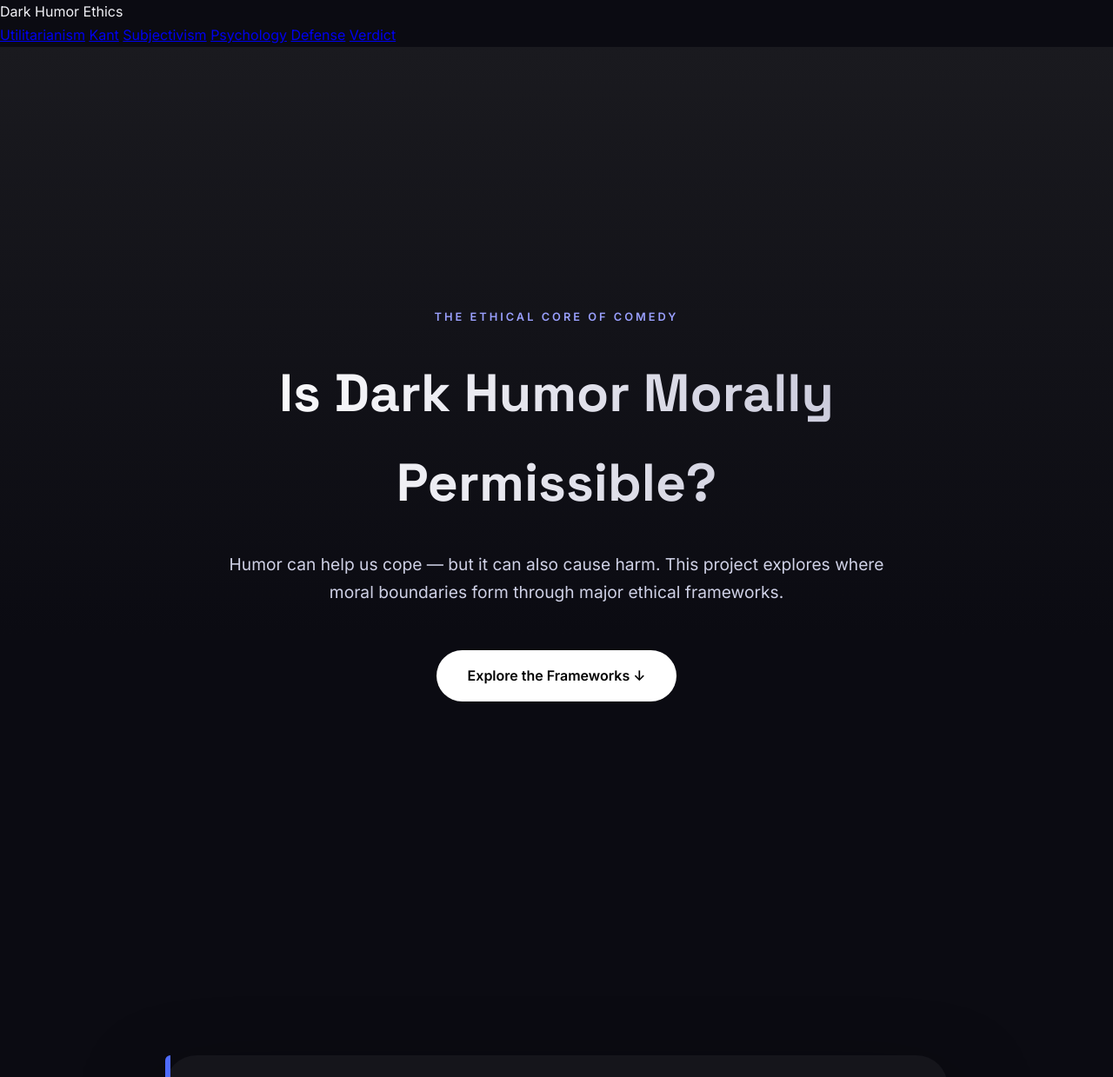
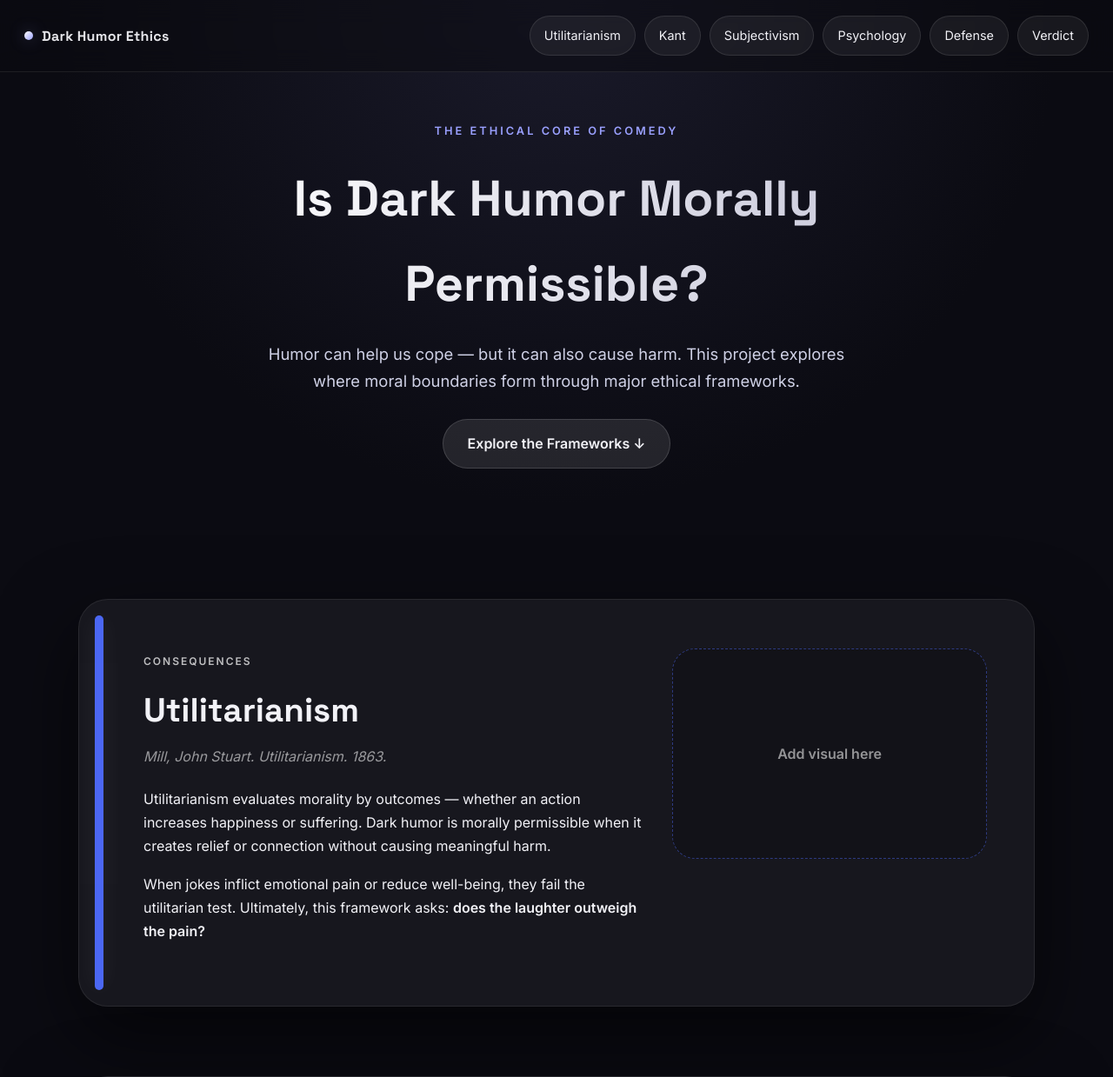
Before and after one commit to bladebob2000/grid-proj, a plain HTML site: page index.html in a window 1280 px wide. Shown: the top 1239 px of the page at 87% size. Drawn offline with Linux system fonts and the light colour scheme.

Commit message:
Update style.css

```diff
--- a/style.css
+++ b/style.css
@@ -2,188 +2,335 @@ html {
   scroll-behavior: smooth;
 }
 
+:root {
+  --bg: #0b0b12;
+  --panel: rgba(255,255,255,0.05);
+  --border: rgba(255,255,255,0.10);
+  --text: #f2f2f7;
+  --muted: #cfd1e6;
+
+  --util: #4f6cff;
+  --kant: #7a3cff;
+  --subj: #2f8f6b;
+  --psych: #c48a2a;
+  --def: #b5b5c7;
+  --verdict: #9aa0ff;
+}
+
 body {
   margin: 0;
-  background: #0b0b12;
-  color: #f2f2f7;
-  font-family: 'Inter', system-ui, sans-serif;
+  background: var(--bg);
+  color: var(--text);
+  font-family: "Inter", system-ui, sans-serif;
   line-height: 1.7;
 }
 
-/* ---------- HERO ---------- */
+.topbar {
+  position: fixed;
+  top: 0;
+  left: 0;
+  right: 0;
+  z-index: 50;
+  display: flex;
+  align-items: center;
+  justify-content: space-between;
+  padding: 18px 28px;
+  background: rgba(11, 11, 18, 0.55);
+  backdrop-filter: blur(14px);
+  border-bottom: 1px solid rgba(255,255,255,0.08);
+}
+
+.brand {
+  display: flex;
+  align-items: center;
+  gap: 10px;
+  user-select: none;
+}
+
+.brandDot {
+  width: 10px;
+  height: 10px;
+  border-radius: 999px;
+  background: linear-gradient(135deg, #ffffff, var(--verdict));
+  box-shadow: 0 0 18px rgba(154,160,255,0.35);
+}
+
+.brandText {
+  font-family: "Space Grotesk", sans-serif;
+  font-weight: 700;
+  letter-spacing: 0.3px;
+  opacity: 0.95;
+}
+
+.topnav {
+  display: flex;
+  align-items: center;
+  gap: 10px;
+  flex-wrap: wrap;
+  justify-content: flex-end;
+}
+
+.navLink {
+  text-decoration: none;
+  color: var(--text);
+  font-size: 0.9rem;
+  padding: 10px 16px;
+  border-radius: 999px;
+  background: rgba(255,255,255,0.06);
+  border: 1px solid rgba(255,255,255,0.10);
+  transition: transform 0.18s, background 0.18s, color 0.18s, box-shadow 0.18s, border-color 0.18s;
+}
+
+.navLink:hover {
+  transform: translateY(-1px);
+}
+
+.nav-util:hover {
+  background: var(--util);
+  border-color: var(--util);
+  box-shadow: 0 0 24px rgba(79,108,255,0.35);
+}
+
+.nav-kant:hover {
+  background: var(--kant);
+  border-color: var(--kant);
+  box-shadow: 0 0 24px rgba(122,60,255,0.35);
+}
+
+.nav-subj:hover {
+  background: var(--subj);
+  border-color: var(--subj);
+  box-shadow: 0 0 24px rgba(47,143,107,0.35);
+}
+
+.nav-psych:hover {
+  background: var(--psych);
+  border-color: var(--psych);
+  box-shadow: 0 0 24px rgba(196,138,42,0.35);
+  color: #0b0b12;
+}
+
+.nav-defense:hover {
+  background: var(--def);
+  border-color: var(--def);
+  box-shadow: 0 0 24px rgba(181,181,199,0.35);
+  color: #0b0b12;
+}
+
+.nav-verdict:hover {
+  background: var(--verdict);
+  border-color: var(--verdict);
+  box-shadow: 0 0 24px rgba(154,160,255,0.35);
+}
 
 .hero-section {
-  min-height: 100vh;
-  display: flex;
-  align-items: center;
-  justify-content: center;
-  padding: 120px 20px;
+  padding: 140px 20px 80px;
   text-align: center;
-  background: linear-gradient(180deg, #1a1a1f, #0b0b12 65%);
+  background: radial-gradient(circle at top, #1a1a2a, #0b0b12 65%);
 }
 
 .hero-content {
-  max-width: 800px;
+  max-width: 860px;
+  margin: 0 auto;
 }
 
 .accent-label {
-  color: #9aa0ff;
+  margin: 0 0 18px;
+  font-size: 0.8rem;
+  letter-spacing: 3px;
   text-transform: uppercase;
-  letter-spacing: 3px;
   font-weight: 600;
-  font-size: 0.8rem;
+  color: var(--verdict);
 }
 
 h1 {
-  font-family: 'Space Grotesk', sans-serif;
-  font-size: 3.8rem;
-  margin: 25px 0;
+  font-family: "Space Grotesk", sans-serif;
+  font-size: 3.6rem;
+  margin: 0 0 16px;
   background: linear-gradient(90deg, #ffffff, #c7c7d9);
   -webkit-background-clip: text;
   -webkit-text-fill-color: transparent;
 }
 
 .hero-subtitle {
-  font-size: 1.2rem;
-  color: #cfd1e6;
-  margin-bottom: 50px;
+  margin: 0 auto 28px;
+  max-width: 720px;
+  font-size: 1.15rem;
+  color: var(--muted);
 }
 
 .cta-button {
   display: inline-block;
-  padding: 16px 36px;
+  padding: 14px 28px;
   border-radius: 999px;
-  background: #ffffff;
-  color: #000;
+  background: rgba(255,255,255,0.10);
+  border: 1px solid rgba(255,255,255,0.14);
+  color: var(--text);
+  text-decoration: none;
   font-weight: 600;
-  text-decoration: none;
-  transition: transform 0.2s, box-shadow 0.2s;
+  transition: transform 0.18s, box-shadow 0.18s, background 0.18s;
 }
 
 .cta-button:hover {
-  transform: translateY(-3px);
-  box-shadow: 0 15px 40px rgba(255,255,255,0.25);
+  transform: translateY(-2px);
+  background: rgba(255,255,255,0.14);
+  box-shadow: 0 18px 50px rgba(0,0,0,0.35);
 }
 
-/* ---------- NAV ---------- */
-
-.sticky-nav {
-  position: sticky;
-  top: 16px;
-  display: flex;
-  justify-content: center;
-  gap: 14px;
-  padding: 20px;
-  z-index: 10;
+.stack {
+  max-width: 1100px;
+  margin: 0 auto;
+  padding: 70px 20px 120px;
 }
-
-.sticky-nav a {
-  padding: 10px 22px;
-  border-radius: 999px;
-  background: rgba(255,255,255,0.08);
-  color: white;
-  text-decoration: none;
-  font-size: 0.9rem;
-  backdrop-filter: blur(10px);
-  transition: all 0.25s;
-}
-
-.nav-util:hover { background: #4f6cff; }
-.nav-kant:hover { background: #7a3cff; }
-.nav-subj:hover { background: #2f8f6b; }
-.nav-psych:hover { background: #c48a2a; color: #000; }
-.nav-defense:hover { background: #b5b5c7; color: #000; }
-
-/* ---------- MAIN STACK ---------- */
-
-.stack {
-  max-width: 900px;
-  margin: auto;
-  padding: 120px 20px;
-}
-
-/* ---------- CARDS ---------- */
 
 .card {
   position: relative;
-  border-radius: 36px;
-  padding: 70px;
-  margin-bottom: 120px;
-  background: rgba(255,255,255,0.04);
-  box-shadow: 0 40px 90px rgba(0,0,0,0.6);
+  border-radius: 34px;
+  padding: 56px;
+  margin-bottom: 80px;
+  background: var(--panel);
+  border: 1px solid rgba(255,255,255,0.08);
+  box-shadow: 0 34px 90px rgba(0,0,0,0.55);
+  overflow: hidden;
 }
 
 .card::before {
   content: "";
   position: absolute;
-  top: 0;
-  left: 0;
-  width: 6px;
-  height: 100%;
-  border-radius: 36px 0 0 36px;
+  top: 18px;
+  left: 18px;
+  width: 10px;
+  height: calc(100% - 36px);
+  border-radius: 999px;
+  opacity: 0.95;
 }
+
+.utilitarianism { --accent: var(--util); }
+.kant { --accent: var(--kant); }
+.subjectivism { --accent: var(--subj); }
+.psychology { --accent: var(--psych); }
+.defense { --accent: var(--def); }
+
+.utilitarianism::before,
+.kant::before,
+.subjectivism::before,
+.psychology::before,
+.defense::before {
+  background: var(--accent);
+  box-shadow: 0 0 26px rgba(255,255,255,0.10);
+}
+
+.cardLayout {
+  display: flex;
+  gap: 28px;
+  align-items: flex-start;
+}
+
+.cardLeft {
+  flex: 1;
+  min-width: 0;
+  padding-left: 18px;
+}
+
+.cardRight {
+  width: 360px;
+  flex: 0 0 auto;
+}
+
+.visualSlot {
+  width: 100%;
+  height: 240px;
+  border-radius: 26px;
+  border: 1px dashed rgba(255,255,255,0.18);
+  background: rgba(0,0,0,0.18);
+  display: flex;
+  align-items: center;
+  justify-content: center;
+  color: rgba(255,255,255,0.55);
+  font-weight: 600;
+}
+
+.utilitarianism .visualSlot { border-color: rgba(79,108,255,0.45); }
+.kant .visualSlot { border-color: rgba(122,60,255,0.45); }
+.subjectivism .visualSlot { border-color: rgba(47,143,107,0.45); }
+.psychology .visualSlot { border-color: rgba(196,138,42,0.50); }
+.defense .visualSlot { border-color: rgba(181,181,199,0.55); }
 
 .tag {
   font-size: 0.75rem;
   letter-spacing: 2px;
   text-transform: uppercase;
   font-weight: 600;
-  opacity: 0.85;
+  color: rgba(255,255,255,0.72);
 }
 
 .card h2 {
-  font-family: 'Space Grotesk', sans-serif;
-  font-size: 2.6rem;
-  margin: 12px 0;
+  font-family: "Space Grotesk", sans-serif;
+  font-size: 2.4rem;
+  margin: 10px 0 8px;
 }
 
 .citation {
-  opacity: 0.7;
+  opacity: 0.75;
   font-style: italic;
-  margin-bottom: 30px;
+  margin: 0 0 22px;
+  color: rgba(255,255,255,0.75);
 }
 
-/* ---------- SECTION COLORS ---------- */
-
-.utilitarianism::before { background: #4f6cff; }
-.kant::before { background: #7a3cff; }
-.subjectivism::before { background: #2f8f6b; }
-.psychology::before { background: #c48a2a; }
-.defense::before { background: #b5b5c7; }
-
-/* ---------- VERDICT ---------- */
-
 .verdict-section {
+  border-radius: 44px;
+  padding: 80px 60px;
+  background: rgba(255,255,255,0.06);
+  border: 1px solid rgba(154,160,255,0.20);
+  box-shadow: 0 40px 100px rgba(0,0,0,0.55);
   text-align: center;
-  padding: 100px 60px;
-  border-radius: 50px;
-  background: rgba(255,255,255,0.06);
 }
 
 .verdict-section h2 {
-  font-family: 'Space Grotesk', sans-serif;
+  font-family: "Space Grotesk", sans-serif;
   font-size: 3rem;
+  margin: 0 0 16px;
 }
 
 .verdict-section p {
-  max-width: 700px;
-  margin: 20px auto;
-  font-size: 1.15rem;
+  max-width: 820px;
+  margin: 16px auto 0;
+  font-size: 1.1rem;
+  color: rgba(255,255,255,0.88);
 }
-
-/* ---------- FOOTER ---------- */
 
 footer {
   text-align: center;
-  padding: 60px;
+  padding: 50px 20px;
   opacity: 0.6;
 }
 
-/* ---------- MOBILE ---------- */
+@media (max-width: 980px) {
+  .cardLayout {
+    flex-direction: column;
+  }
+
+  .cardRight {
+    width: 100%;
+  }
+
+  .visualSlot {
+    height: 220px;
+  }
+}
 
 @media (max-width: 768px) {
   h1 {
-    font-size: 2.5rem;
+    font-size: 2.4rem;
+  }
+
+  .topbar {
+    padding: 14px 16px;
+  }
+
+  .navLink {
+    padding: 8px 12px;
+    font-size: 0.85rem;
   }
 
   .card {
```
